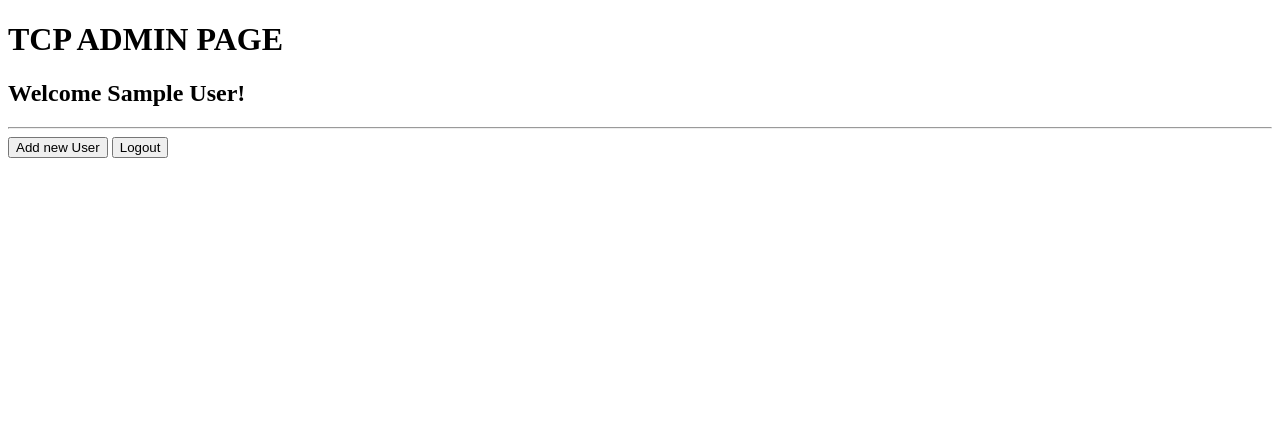
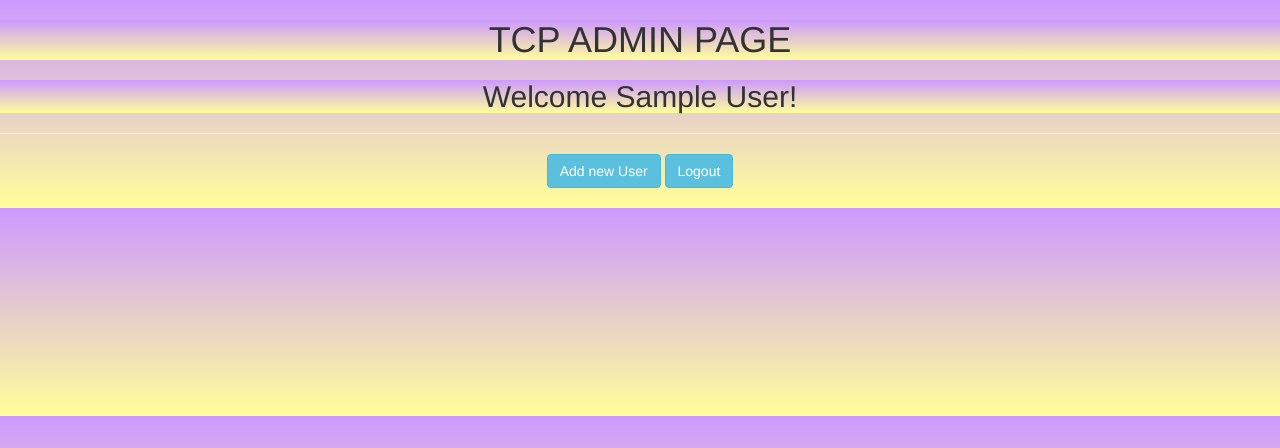
Before and after one commit to wina8757/Web-Design-Project, a PHP site: page /labs/lab6/admin.php in a window 1280 px wide. Shown: the top 448 px of the page. Run offline with PHP 8.4, Linux system fonts and the light colour scheme; the visitor is signed in with stand-in values (Sample User, id 1); data that the repository does not hold is empty; some libraries are stand-ins or nearby versions.

Commit message:
adding lab 6

```diff
--- a/labs/lab6/addUser.php
+++ b/labs/lab6/addUser.php
@@ -60,6 +60,12 @@ if (isset($_GET['addUserForm'])){  //the administrator clicked on the "Add User"
 <html>
     <head>
         <title> Admin: Adding New User </title>
+        <style>
+            h1, h2, body {
+                text-align: center;
+                background: linear-gradient(to bottom, #ffffcc 0%, #66ffff 100%);
+            }
+        </style>
     </head>
     <body>
 
--- a/labs/lab6/admin.php
+++ b/labs/lab6/admin.php
@@ -16,7 +16,7 @@ function displayUsers() {
     global $conn;
     $sql = "SELECT *
             FROM tc_user
-            ORDER BY lastName";
+            ORDER BY userId";
     $statement = $conn->prepare($sql);
     $statement->execute();
     $users = $statement->fetchAll(PDO::FETCH_ASSOC);
@@ -29,6 +29,11 @@ function displayUsers() {
 <html>
     <head>
         <title>Admin Page </title>
+
+        <link rel="stylesheet" href="https://maxcdn.bootstrapcdn.com/bootstrap/3.3.7/css/bootstrap.min.css">
+        <script src="https://ajax.googleapis.com/ajax/libs/jquery/3.2.1/jquery.min.js"></script>
+        <script src="https://maxcdn.bootstrapcdn.com/bootstrap/3.3.7/js/bootstrap.min.js"></script>
+
         <script>
 
             function confirmDelete(firstName) {
@@ -42,22 +47,27 @@ function displayUsers() {
             #log {
                 display:inline;
             }
+
+            h1,h2, body {
+                text-align:center;
+                background: linear-gradient(to bottom, #cc99ff 0%, #ffff99 100%);
+            }
         </style>
     </head>
     <body>
 
         <h1> TCP ADMIN PAGE </h1>
         <h2> Welcome <?=$_SESSION['adminFullName']?>! </h2>
-
         <hr>
 
         <form id="log" action="addUser.php" >
-            <input type="submit" value="Add new User" />
+            <input type="submit" class="btn btn-info" value="Add new User" />
         </form>
 
-         <form id="log" action="logout.php" style=display:"inline">
-            <input type="submit" value="Logout" />
+        <form id="log" action="logout.php" style=display:"inline">
+            <input type="submit" class="btn btn-info" value="Logout" />
         </form>
+
         <br /> <br />
 
         <?php
--- a/labs/lab6/lastName.php
+++ b/labs/lab6/lastName.php
@@ -63,6 +63,11 @@ if (isset($_GET['userId'])) {
             .mytext {
                 width: 200px;
             }
+
+            h1, body {
+                text-align:center;
+                background: linear-gradient(to bottom, #cc99ff 0%, #ffff99 100%);
+            }
         </style>
     </head>
     <body>
```
Also changed, not shown: labs/lab6/firstName.php (+8 -0 lines), labs/lab6/index.php (+16 -6 lines), labs/lab6/updateUser.php (+10 -2 lines).
